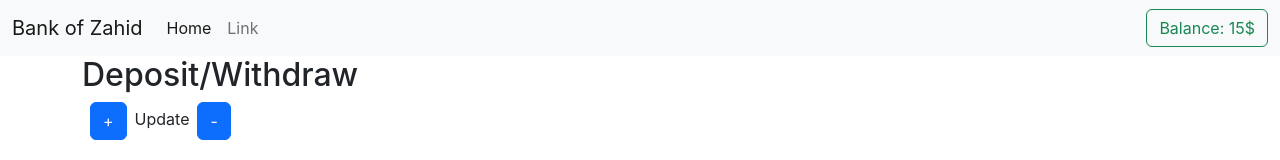
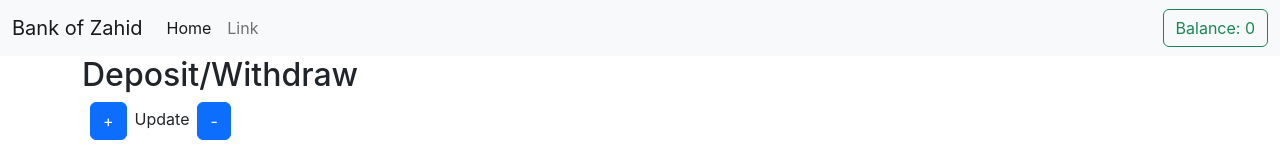
Before and after one commit to zahid2022skipq/reactredux, a React (Create React App) app: page / in a window 1280 px wide. Shown: the top 160 px of the page. Built offline with nearby package versions, Linux system fonts and the light colour scheme.

Commit message:
using useSelector to access state from store

```diff
--- a/src/Navbar.js
+++ b/src/Navbar.js
@@ -36,7 +36,7 @@ const Navbar = () => {
             </ul>
 
             <button className="btn btn-outline-success" type="submit">
-              Balance: 15$
+              Balance: {state}
             </button>
           </div>
         </div>
```
